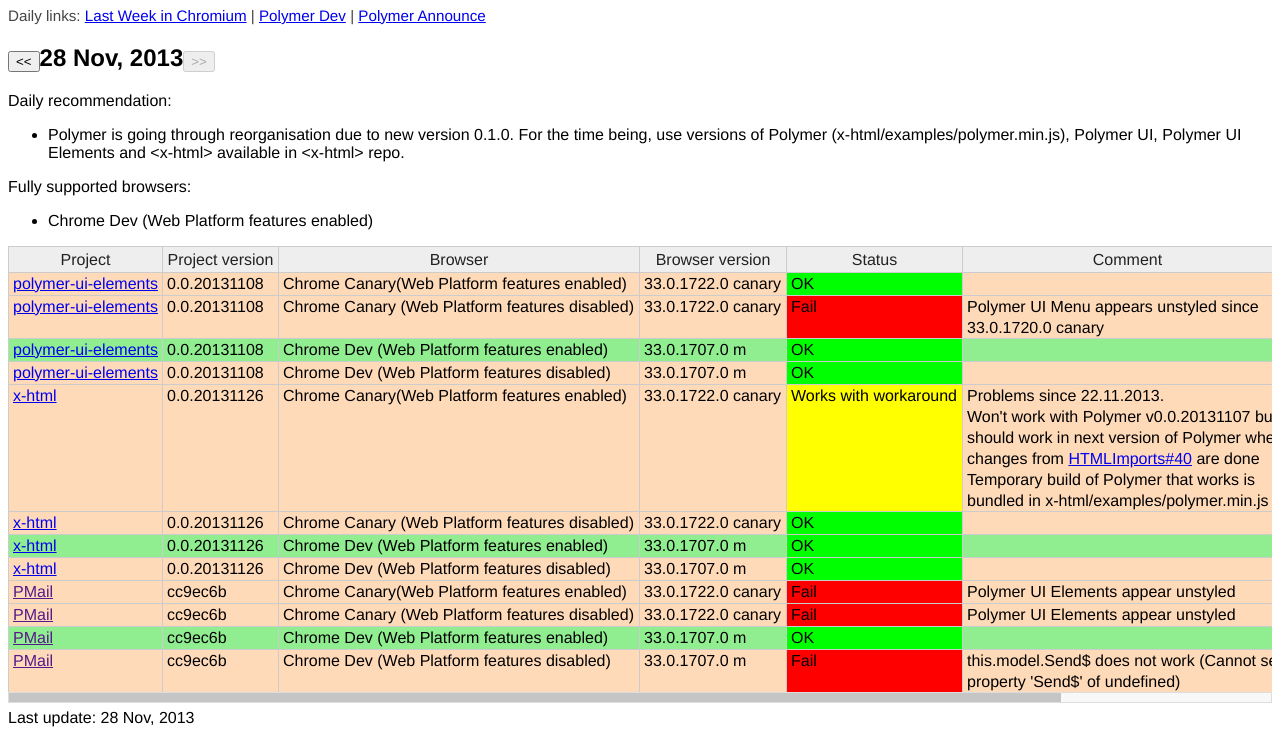
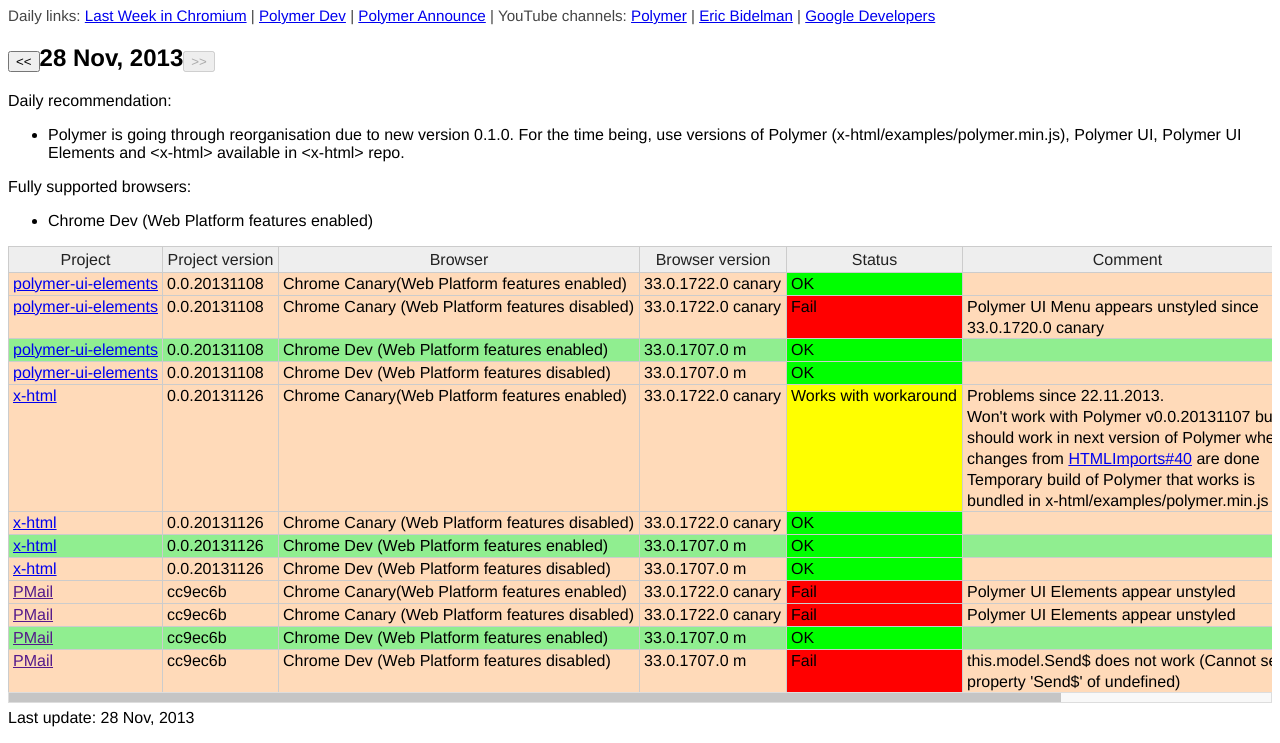
Before and after one commit to warpech/daily-dashboard, a website: page index.html in a window 1280 px wide. Shown: the part 73-816 px from the top of the page. Drawn offline with Linux system fonts and the light colour scheme.

Commit message:
add some links to video resources

```diff
--- a/index.html
+++ b/index.html
@@ -40,6 +40,12 @@
   <a href="https://groups.google.com/forum/#!forum/polymer-dev">Polymer Dev</a> |
   <a href="https://groups.google.com/forum/#!forum/polymer-announce">Polymer Announce</a>
 
+  | YouTube channels:
+
+  <a href="http://www.youtube.com/playlist?list=PLRAVCSU_HVYu-zlRaqArF8Ytwz1jlMOIM">Polymer</a> |
+  <a href="http://www.youtube.com/user/bidelguy/videos">Eric Bidelman</a> |
+  <a href="http://www.youtube.com/user/GoogleDevelopers">Google Developers</a>
+
 </p>
 
 <h2><button id="prevDate">&lt;&lt;</button><span id="currentDate"></span><button id="nextDate">&gt;&gt;</button></h2>
```
